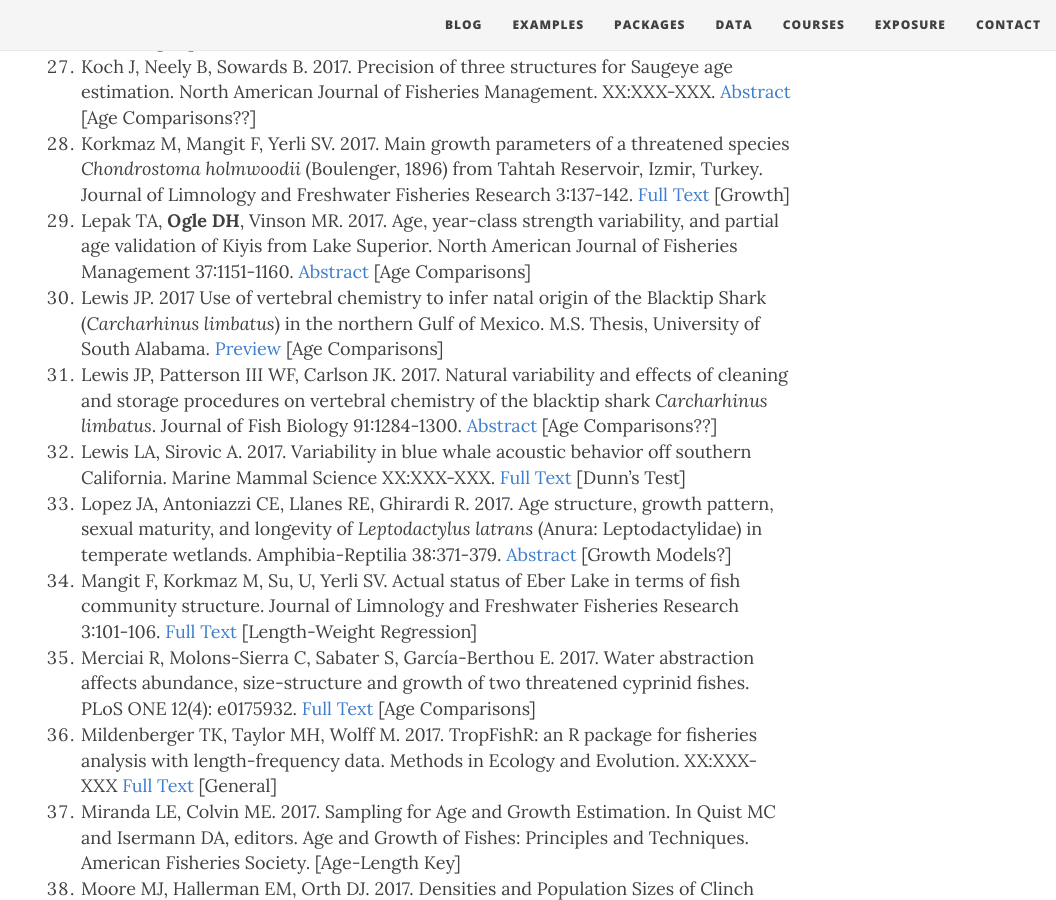
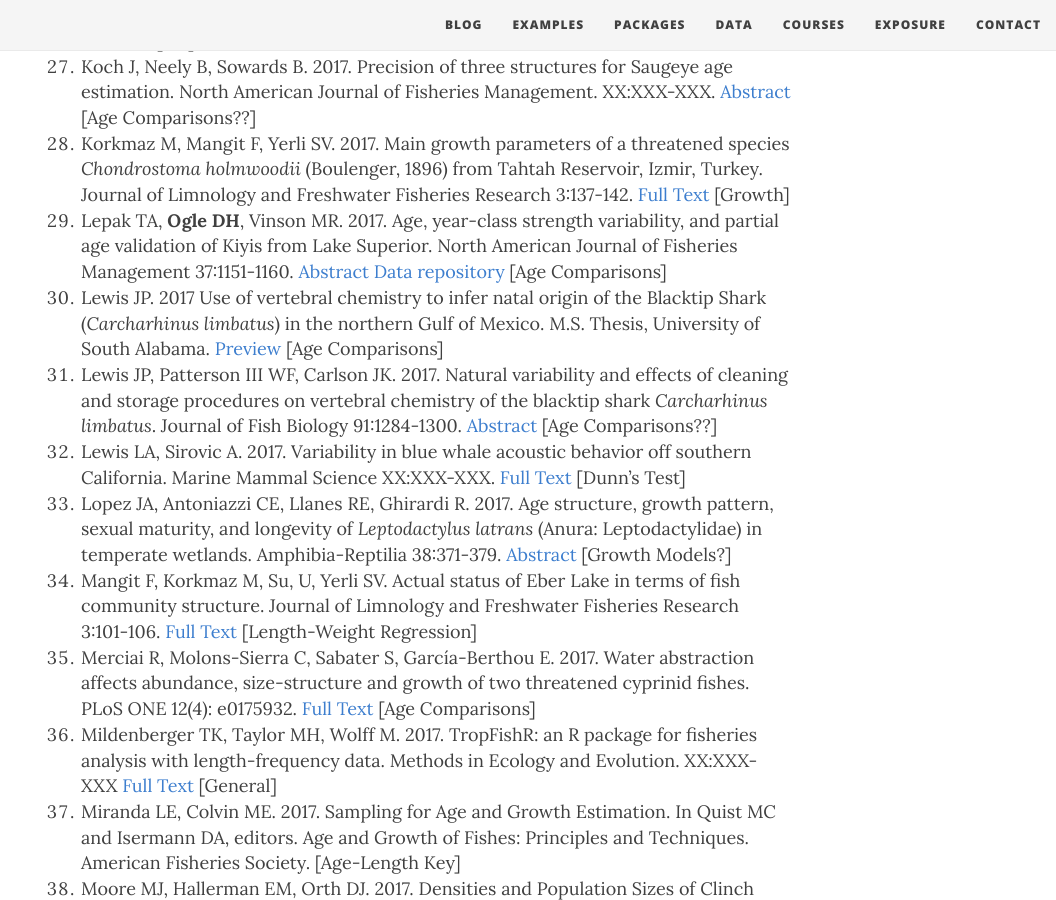
Before and after one commit to droglenc/fishR, a Jekyll site: the page built from exposure/exposure-citations17.md, in a window 1280 px wide and 900 px high, scrolled down 2632 px. Shown: the whole window, without its empty margins (224-1280 px from the left). Built offline with Jekyll 4.4.1, drawn with Linux system fonts in a browser that asks for light colours; nearby versions of some CDN libraries.

Commit message:
Fixed some citations

```diff
--- a/exposure/exposure-citations17.md
+++ b/exposure/exposure-citations17.md
@@ -36,9 +36,9 @@
 1. Kelly FL and 17 others. 2017. Fish stock survey of Lough Deng, June 2016. National  Research  Survey  Programme, Inland Fisheries Ireland, 3044 Lake Drive, Citywest Business Campus, Dublin 24. [Full Text](http://wfdfish.ie/wp-content/uploads/2017/10/Derg_2016.pdf) [Growth]
 1. Kirkeeng C. 2017. Effects of a large-scale habitat enhancement project on Largemouth Bass behavior, feeding, and growth in Grand Lake, Texas. M.S. Thesis, South Dakota State University. [Full Text](http://openprairie.sdstate.edu/cgi/viewcontent.cgi?article=2227&context=etd) [Growth - Fabens]
 1. Klein ZB, MJ Breen, MC Quist. 2017. Population characteristics and the influence of discharge on Bluehead Sucker and Flannelmouth Sucker. Copeia 105:375-388. [Abstract](http://www.bioone.org/doi/abs/10.1643/CE-16-554) [???]
-1. Koch J, Neely B, Sowards B. 2017. Precision of three structures for Saugeye age estimation. North American Journal of Fisheries Management. XX:XXX-XXX. [Abstract]() [Age Comparisons??]
+1. Koch J, Neely B, Sowards B. 2017. Precision of three structures for Saugeye age estimation. North American Journal of Fisheries Management. XX:XXX-XXX. [Abstract](http://onlinelibrary.wiley.com/doi/10.1002/nafm.10019/abstract) [Age Comparisons??]
 1. Korkmaz M, Mangit F, Yerli SV. 2017. Main growth parameters of a threatened species *Chondrostoma holmwoodii* (Boulenger, 1896) from Tahtah Reservoir, Izmir, Turkey. Journal of Limnology and Freshwater Fisheries Research 3:137-142. [Full Text](https://www.researchgate.net/profile/Mustafa_Korkmaz3/publication/322135232_Main_Growth_Parameters_of_a_Threatened_Species_Chondrostoma_holmwoodii_Boulenger_1896_from_Tahtali_Reservoir_Izmir_Turkey/links/5a4b3184aca272d29464c514/Main-Growth-Parameters-of-a-Threatened-Species-Chondrostoma-holmwoodii-Boulenger-1896-from-Tahtali-Reservoir-Izmir-Turkey.pdf) [Growth]
-1. Lepak TA, **Ogle DH**, Vinson MR. 2017. Age, year-class strength variability, and partial age validation of Kiyis from Lake Superior. North American Journal of Fisheries Management 37:1151-1160. [Abstract](https://www.researchgate.net/publication/319583495_Age_Year-Class_Strength_Variability_and_Partial_Age_Validation_of_Kiyis_from_Lake_Superior) [Age Comparisons]
+1. Lepak TA, **Ogle DH**, Vinson MR. 2017. Age, year-class strength variability, and partial age validation of Kiyis from Lake Superior. North American Journal of Fisheries Management 37:1151-1160. [Abstract](https://www.researchgate.net/publication/319583495_Age_Year-Class_Strength_Variability_and_Partial_Age_Validation_of_Kiyis_from_Lake_Superior)  [Data repository](https://www.sciencebase.gov/catalog/item/59a423afe4b077f005673262) [Age Comparisons]
 1. Lewis JP. 2017 Use of vertebral chemistry to infer natal origin of the Blacktip Shark (*Carcharhinus limbatus*) in the northern Gulf of Mexico. M.S. Thesis, University of South Alabama. [Preview](http://search.proquest.com/openview/58a9b1efb6d5eeda9b8304139844b64f/1?pq-origsite=gscholar&cbl=18750&diss=y) [Age Comparisons]
 1. Lewis JP, Patterson III WF, Carlson JK. 2017. Natural variability and effects of cleaning and storage procedures on vertebral chemistry of the blacktip shark *Carcharhinus limbatus*. Journal of Fish Biology 91:1284-1300. [Abstract](http://onlinelibrary.wiley.com/doi/10.1111/jfb.13462/full) [Age Comparisons??]
 1. Lewis LA, Sirovic A. 2017. Variability in blue whale acoustic behavior off southern California. Marine Mammal Science XX:XXX-XXX. [Full Text](http://onlinelibrary.wiley.com/doi/10.1111/mms.12458/full) [Dunn's Test]
```
